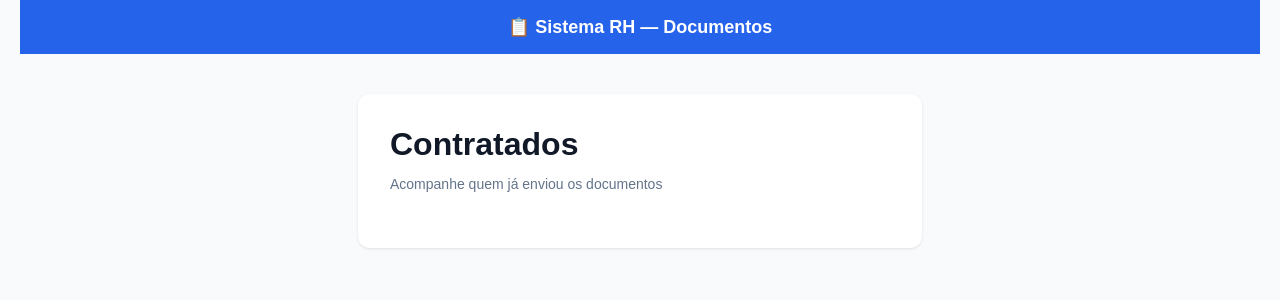
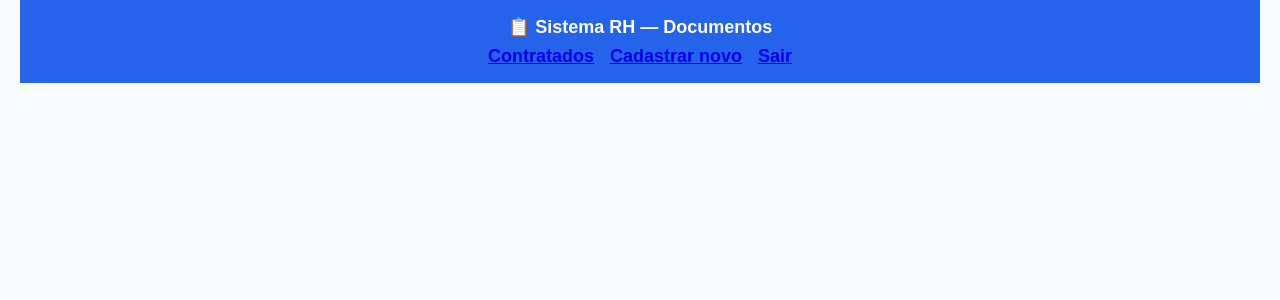
Before and after one commit to miguelantonyo/rh-app, a Flask app: page /contratados in a window 1280 px wide. Shown: the top 300 px of the page. Run offline with Flask 3, Linux system fonts and the light colour scheme; the visitor is signed in with stand-in values (Sample User, id 1); data that the repository does not hold is empty.

Commit message:
Adiciona o botão de navegacao e a opcao logout

```diff
--- a/app.py
+++ b/app.py
@@ -160,6 +160,11 @@ def detalhes_contratado(id_contratado):
         link=link_upload
     )
 
+@app.route('/logout')
+def logout():
+    logout_user()
+    return redirect(url_for('login'))
+
 @app.route('/download/<nome_arquivo>')
 @login_required
 def download(nome_arquivo):
--- a/static/style.css
+++ b/static/style.css
@@ -111,3 +111,22 @@ button:hover {
         font-size: 20px;
     }
 }
+
+.nav-menu{
+    display: flex;
+    gap: 16px;
+    justify-content: center;
+    margin-top: 8px;
+}
+
+.nav.menu a{
+    color: white;
+    text-decoration: none;
+    font-size: 14px;
+    opacity: 0.9;
+}
+
+.nav.menu a:hover{
+    opacity: 1;
+    text-decoration: underline;
+}
--- a/templates/contratados.html
+++ b/templates/contratados.html
@@ -7,10 +7,14 @@
     <link rel="stylesheet" href="{{ url_for('static', filename='style.css') }}">
 </head>
 <body>
-    <div class="topo">📋 Sistema RH — Documentos</div>
-    <div class="container">
-    <h1>Contratados</h1>
-    <p class="subtitulo">Acompanhe quem já enviou os documentos</p>
+    <div class="topo">
+        📋 Sistema RH — Documentos
+        <div class="nav-menu">
+        <a href="{{ url_for('contratados') }}">Contratados</a>
+        <a href="{{ url_for('cadastrar') }}">Cadastrar novo</a>
+        <a href="{{ url_for('logout') }}">Sair</a>
+        </div>
+    </div>
 
   <ul style="list-style: none; padding: 0;">
     {% for pessoa in contratados %}
```
Also changed, not shown: templates/cadastrar.html (+8 -0 lines), templates/detalhes_contratado.html (+8 -1 lines).
